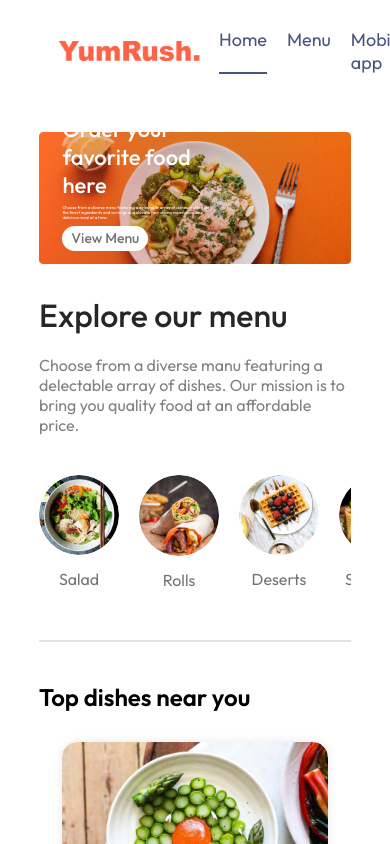
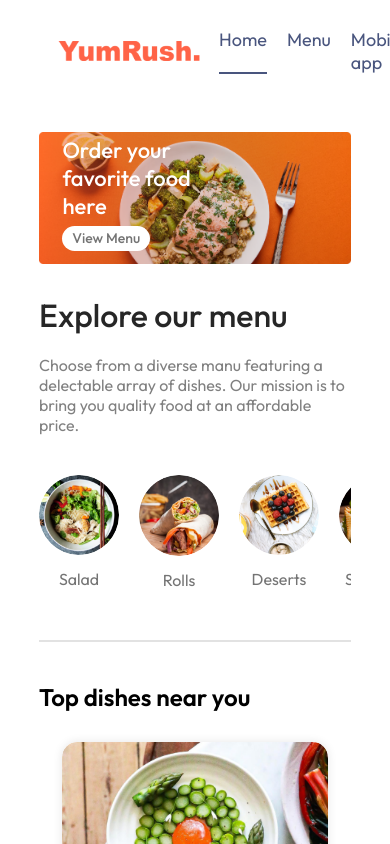
Before and after one commit to MedFaji/food-del, a React (Vite) app in the folder frontend/: page / in a window 390 px wide. Shown: the top 844 px of the page. Built offline with nearby package versions, Linux system fonts and the light colour scheme.

Commit message:
Update Header component CSS for responsive design

```diff
--- a/frontend/src/components/Header/Header.css
+++ b/frontend/src/components/Header/Header.css
@@ -36,3 +36,25 @@
   font-size: max(1vw, 14px);
   border-radius: 50px;
 }
+
+@media (max-width: 1050px) {
+  .header {
+    height: 34vw;
+  }
+  .header-content {
+    max-width: 45%;
+  }
+}
+
+@media (max-width: 750px) {
+  .header-content {
+    max-width: 55%;
+  }
+  .header-content p {
+    display: none;
+  }
+
+  .header-content button {
+    padding: 1vw 2.5vw;
+  }
+}
```
